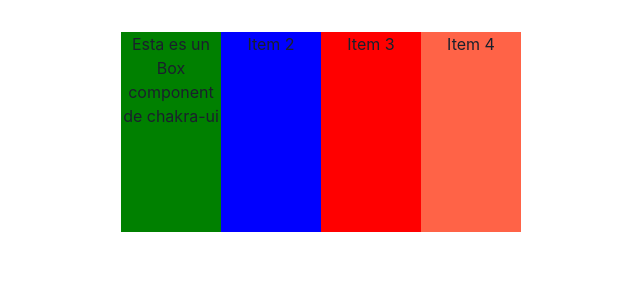
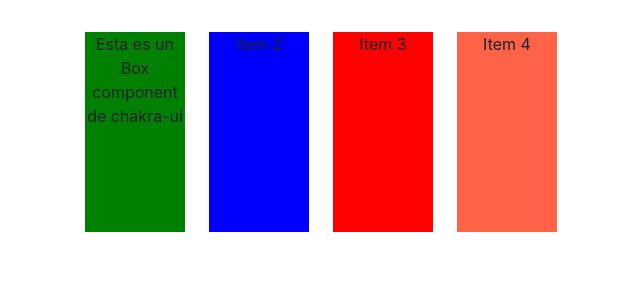
Before and after one commit to rpalaciosg/chakra-ui-begin, a React (Vite) app: page / in a window 1280 px wide. Shown: the top 300 px of the page, without its empty margins (319-959 px from the left). Built offline with nearby package versions, Linux system fonts and the light colour scheme.

Commit message:
feat: Stack, VStack & HStack Component

```diff
--- a/src/App.tsx
+++ b/src/App.tsx
@@ -1,11 +1,13 @@
 import './App.css'
-import { Box, Flex } from '@chakra-ui/react';
+import { Box, Stack, VStack, HStack } from '@chakra-ui/react';
 
 function App() {
 
   return (
     <div className='App'>
-      <Flex justify="space-between" align="center">
+      {/* <Stack spacing="24px" direction="row"> */}
+      {/* <VStack spacing="24px"> */}
+      <HStack spacing="24px">
       <Box bg='green' w='100px' h='200px'>
         Esta es un Box component de chakra-ui
       </Box>
@@ -18,7 +20,7 @@ function App() {
       <Box bg='tomato' w='100px' h='200px'>
         Item 4
       </Box>
-      </Flex>
+      </HStack>
     </div>
   )
 }
```
Also changed, not shown: 1 other file (tests, documents, lock files or other folders).
